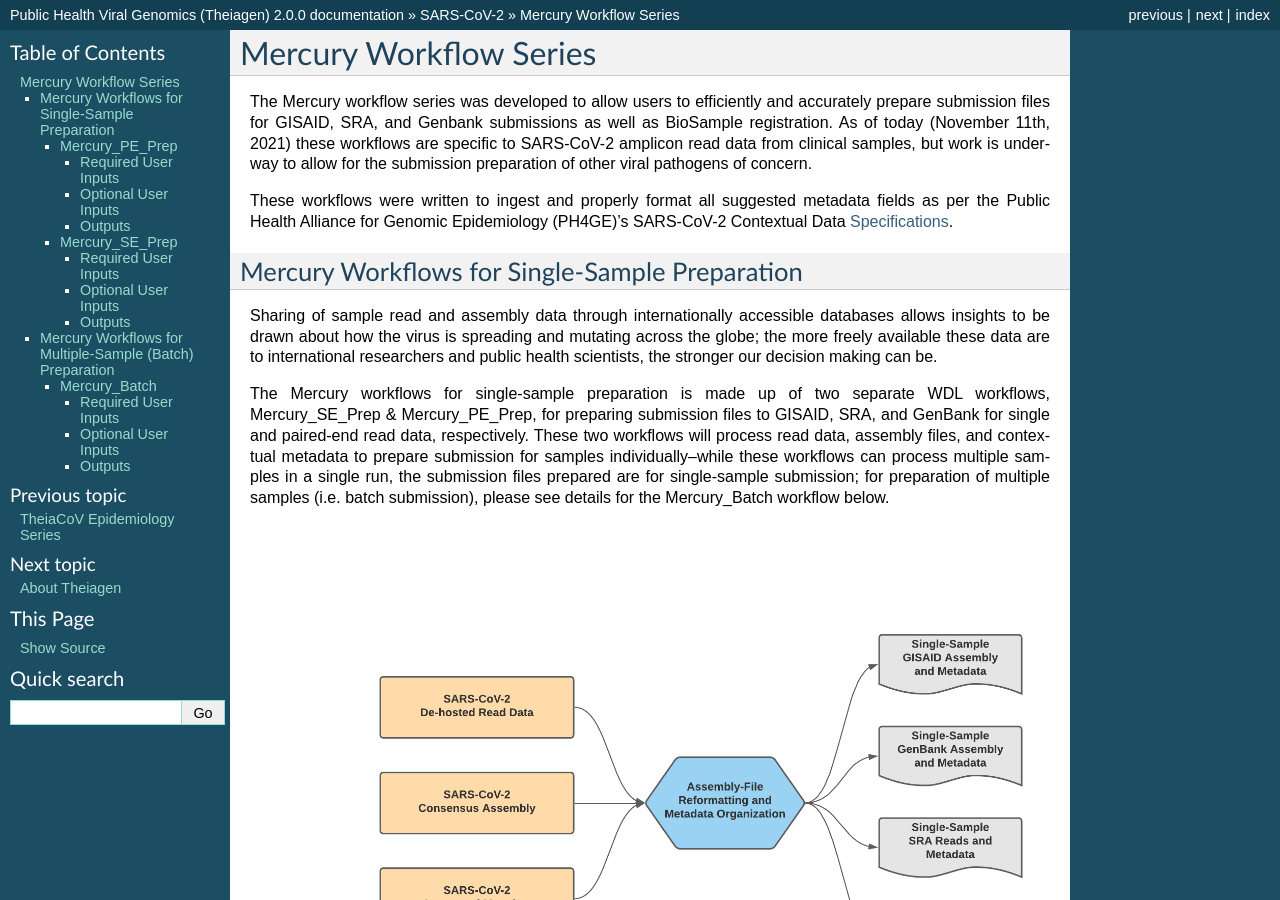
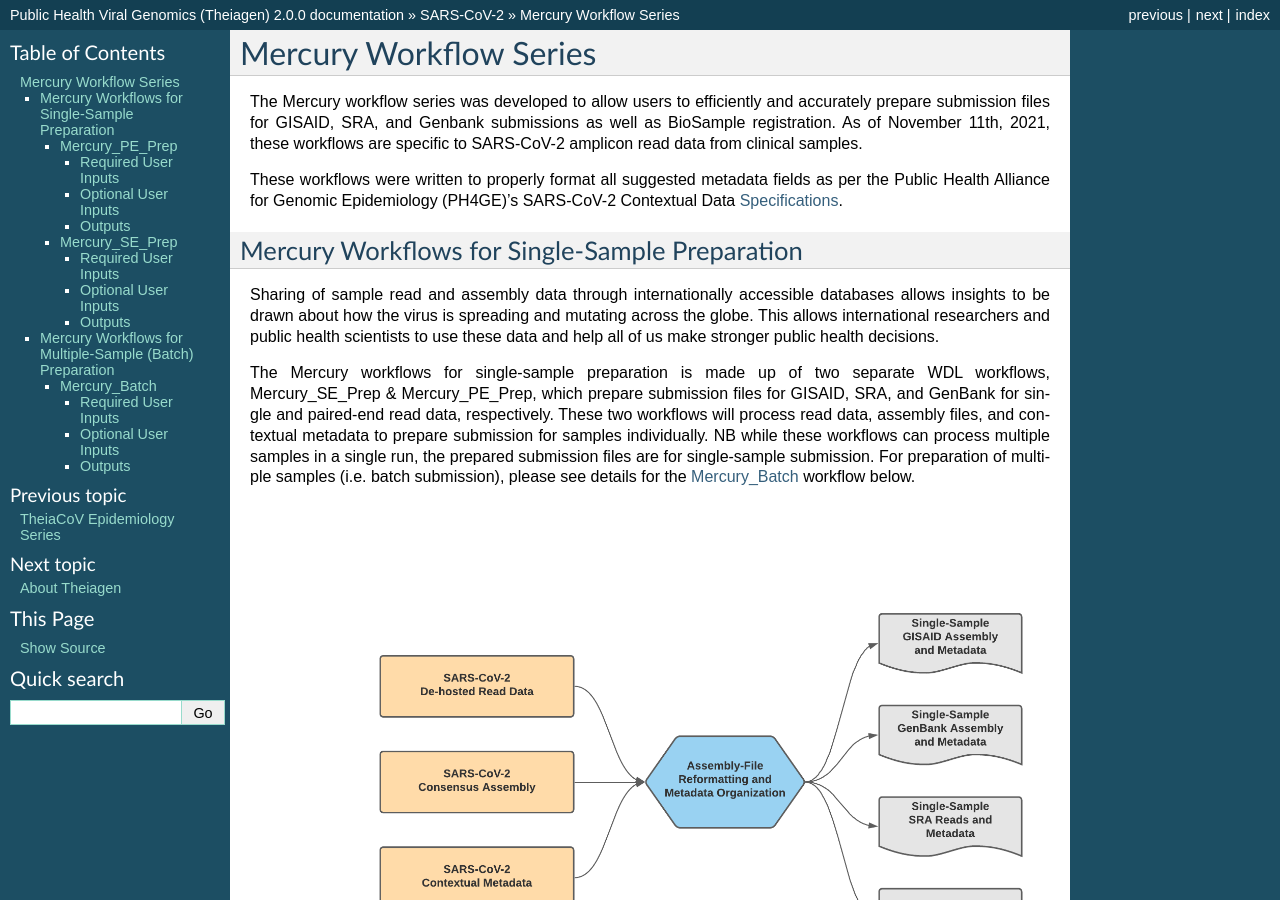
Before and after one commit to theiagen/public_health_viral_genomics, a Sphinx documentation site: the page built from docs/source/mercury_workflows.rst, in a window 1280 px wide and 900 px high. Built offline with Sphinx 7.4.7, drawn with Linux system fonts in a browser that asks for light colours; pages that are not in the unit, such as notebooks, are missing from menus.

Commit message:
Edits to mercury wf; renamed additional wfs to mixed_samples

```diff
--- a/docs/source/mercury_workflows.rst
+++ b/docs/source/mercury_workflows.rst
@@ -2,22 +2,18 @@
 Mercury Workflow Series
 ==================================
 
-The Mercury workflow series was developed to allow users to efficiently and accurately prepare submission files for GISAID, SRA, and Genbank submissions as well as BioSample registration. As of today (November 11th, 2021) these workflows are specific to SARS-CoV-2 amplicon read data from clinical samples, but work is underway to allow for the submission preparation of other viral pathogens of concern.
+The Mercury workflow series was developed to allow users to efficiently and accurately prepare submission files for GISAID, SRA, and Genbank submissions as well as BioSample registration. As of November 11th, 2021, these workflows are specific to SARS-CoV-2 amplicon read data from clinical samples.
 
-These workflows were written to ingest and properly format all suggested metadata fields as per the Public Health Alliance for Genomic Epidemiology (PH4GE)'s SARS-CoV-2 Contextual Data Specifications_.
+These workflows were written to properly format all suggested metadata fields as per the Public Health Alliance for Genomic Epidemiology (PH4GE)'s SARS-CoV-2 Contextual Data Specifications_.
 
 .. _Specifications: https://github.com/pha4ge/SARS-CoV-2-Contextual-Data-Specification
-
-
-
-
 
 Mercury Workflows for Single-Sample Preparation
 -----------------------------------------------
 
-Sharing of sample read and assembly data through internationally accessible databases allows insights to be drawn about how the virus is spreading and mutating across the globe; the more freely available these data are to international researchers and public health scientists, the stronger our decision making can be.
+Sharing of sample read and assembly data through internationally accessible databases allows insights to be drawn about how the virus is spreading and mutating across the globe. This allows international researchers and public health scientists to use these data and help all of us make stronger public health decisions.
 
-The Mercury workflows for single-sample preparation is made up of two separate WDL workflows, Mercury_SE_Prep & Mercury_PE_Prep, for preparing submission files to GISAID, SRA, and GenBank for single and paired-end read data, respectively. These two workflows will process read data, assembly files, and contextual metadata to prepare submission for samples individually--while these workflows can process multiple samples in a single run, the submission files prepared are for single-sample submission; for preparation of multiple samples (i.e. batch submission), please see details for the Mercury_Batch workflow below.
+The Mercury workflows for single-sample preparation is made up of two separate WDL workflows, Mercury_SE_Prep & Mercury_PE_Prep, which prepare submission files for GISAID, SRA, and GenBank for single and paired-end read data, respectively. These two workflows will process read data, assembly files, and contextual metadata to prepare submission for samples individually. NB while these workflows can process multiple samples in a single run, the prepared submission files are for single-sample submission. For preparation of multiple samples (i.e. batch submission), please see details for the Mercury_Batch_ workflow below.
 
 .. figure:: images/Mercury_Prep.png
    :width: 800
@@ -38,7 +34,7 @@ A series of introductory training videos that provide conceptual overviews of me
 
 
 Mercury_PE_Prep
-===============
+=================
 The Mercury_PE_Prep workflow was written to process paired-end read data, assembly files, and contextual metadata to prepare submission for samples individually.
 
 .. note::
```
Also changed, not shown: docs/source/mixed_sample_workflows.rst (+27 -0 lines).
